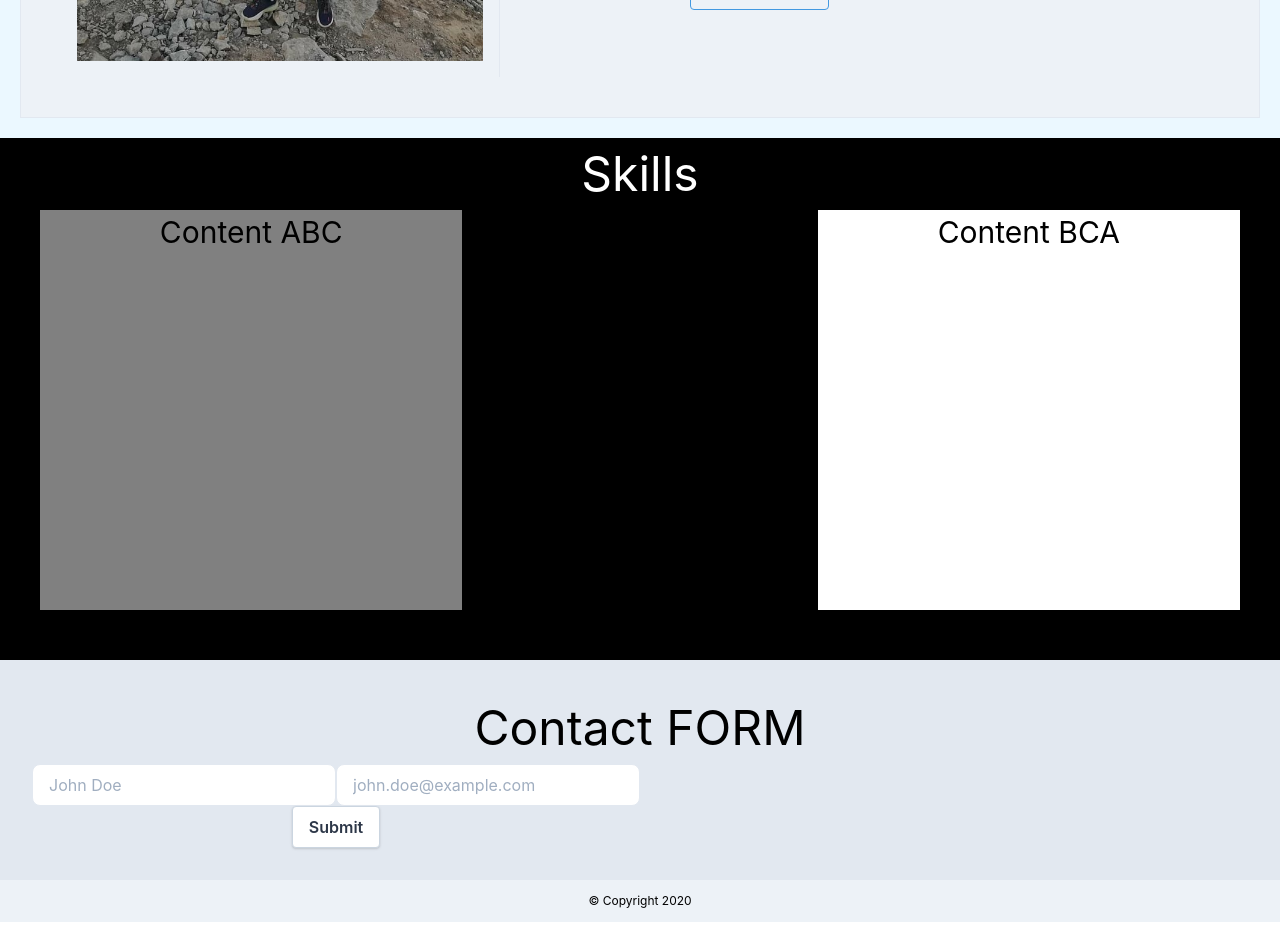
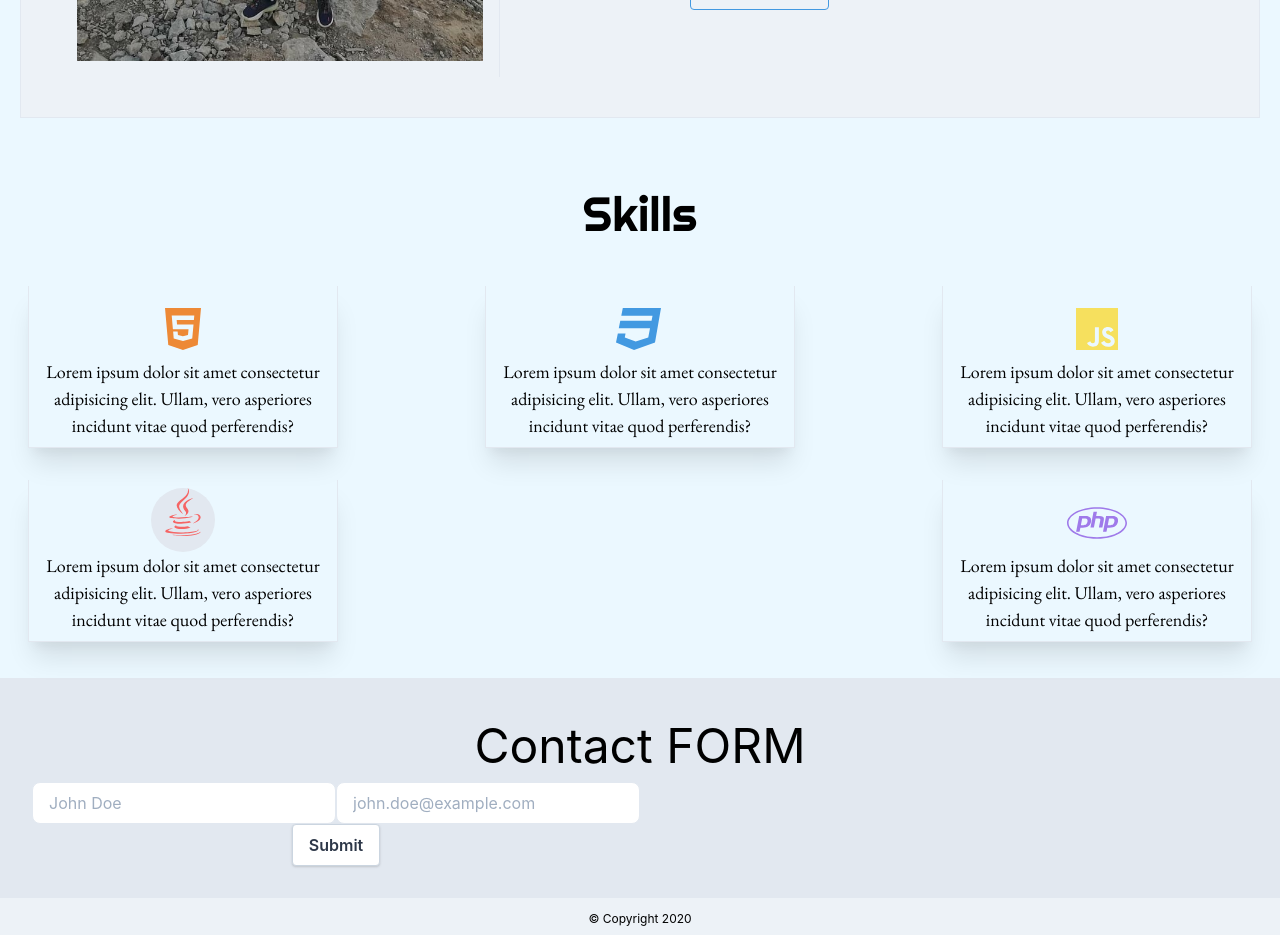
Before and after one commit to Klaudijus1996/React-CV, a React (Create React App) app: page / in a window 1280 px wide. Shown: the part 1500-2435 px from the top of the page. Built offline with nearby package versions, Linux system fonts and the light colour scheme; a web font is replaced by a local one.

Commit message:
skills style

```diff
--- a/src/App.js
+++ b/src/App.js
@@ -12,9 +12,6 @@ import Heading from './Views/Heading';
 import Skills from './Views/Skills';
 import About from './Views/About';
 import Contact from './Views/Contact'
-
-
-// import Header from './Components/Header';
 
 function App() {
   return (
--- a/src/Views/Skills.js
+++ b/src/Views/Skills.js
@@ -1,48 +1,42 @@
 import React from 'react'
+import { FontAwesomeIcon } from '@fortawesome/react-fontawesome';
+import { faCss3, faHtml5, faJava, faJs, faLinkedin, faPhp } from '@fortawesome/free-brands-svg-icons';
 
 const Skills = () => {
     return (
-        <section style={{
-            backgroundColor: "black",
-            width: "100%",
-            display: "inline-block",
-            padding: "0 0 50px 0"
-        }}>
-            <h1
-                style={{
-                    color: 'white'
-                }}
-                className="text-center text-5xl"
-            >
-                Skills</h1>
-            <div
-                style={{
-                    width: "33%",
-                    height: "400px",
-                    backgroundColor: "gray",
-                    float: "left",
-                    color: "black"
-
-                }}
-                className="text-center text-3xl ml-10"
-            >
-                <p>
-                    Content ABC
-                </p>
-            </div>
-            <div
-                className="text-center text-3xl mr-10"
-                style={{
-                    width: "33%",
-                    height: "400px",
-                    backgroundColor: "white",
-                    float: "right",
-                    color: "black"
-                }}
-            >
-                <p>
-                    Content BCA
-                </p>
+        <section className="bg-blue-100 p-5">
+            <h1 style={{ fontFamily: "'Righteous', cursive" }} className="text-5xl text-center p-5">Skills</h1>
+            <div className="container flex flex-wrap justify-between">
+                <div className="w-1/4 shadow-xl p-2 text-center m-2 my-4 border-l border-b border-r">
+                    <h4 className="text-orange-500 text-5xl hover:text-orange-600 h-16 w-16 mr-auto ml-auto"><FontAwesomeIcon icon={faHtml5} /></h4>
+                    <p style={{ fontFamily: "'EB Garamond', serif" }} className="text-lg">
+                        Lorem ipsum dolor sit amet consectetur adipisicing elit. Ullam, vero asperiores incidunt vitae quod perferendis?
+                    </p>
+                </div>
+                <div className="w-1/4 shadow-xl p-2 text-center m-2 my-4 border-l border-b border-r">
+                    <h4 className="text-blue-500 text-5xl hover:text-blue-700 h-16 w-16 mr-auto ml-auto"><FontAwesomeIcon icon={faCss3} /></h4>
+                    <p style={{ fontFamily: "'EB Garamond', serif" }} className="text-lg">
+                        Lorem ipsum dolor sit amet consectetur adipisicing elit. Ullam, vero asperiores incidunt vitae quod perferendis?
+                    </p>
+                </div>
+                <div className="w-1/4 shadow-xl p-2 text-center m-2 my-4 border-l border-b border-r">
+                    <div className="text-yellow-400 text-5xl hover:text-yellow-500 w-16 h-16 mr-auto ml-auto"><FontAwesomeIcon icon={faJs} /></div>
+                    <p style={{ fontFamily: "'EB Garamond', serif" }} className="text-lg">
+                        Lorem ipsum dolor sit amet consectetur adipisicing elit. Ullam, vero asperiores incidunt vitae quod perferendis?
+                    </p>
+                </div>
+                <div className="w-1/4 shadow-xl p-2 text-center m-2 my-4 border-l border-b border-r">
+                    <h4 className="text-red-500 mr-auto ml-auto rounded-full w-16 h-16 leading-3 bg-gray-300 text-5xl hover:bg-gray-400 hover:text-red-700"><FontAwesomeIcon icon={faJava} /></h4>
+                    <p style={{ fontFamily: "'EB Garamond', serif" }} className="text-lg">
+                        Lorem ipsum dolor sit amet consectetur adipisicing elit. Ullam, vero asperiores incidunt vitae quod perferendis?
+                    </p>
+                </div>
+                <div className="w-1/4 shadow-xl p-2 text-center m-2 my-4 border-l border-b border-r ">
+                    <h4 className="text-purple-500 text-5xl hover:text-purple-600 h-16 w-16 mr-auto ml-auto"><FontAwesomeIcon icon={faPhp} /></h4>
+                    <p style={{ fontFamily: "'EB Garamond', serif" }} className="text-lg">
+                        Lorem ipsum dolor sit amet consectetur adipisicing elit. Ullam, vero asperiores incidunt vitae quod perferendis?
+                    </p>
+                </div>
             </div>
         </section>
     )
```
